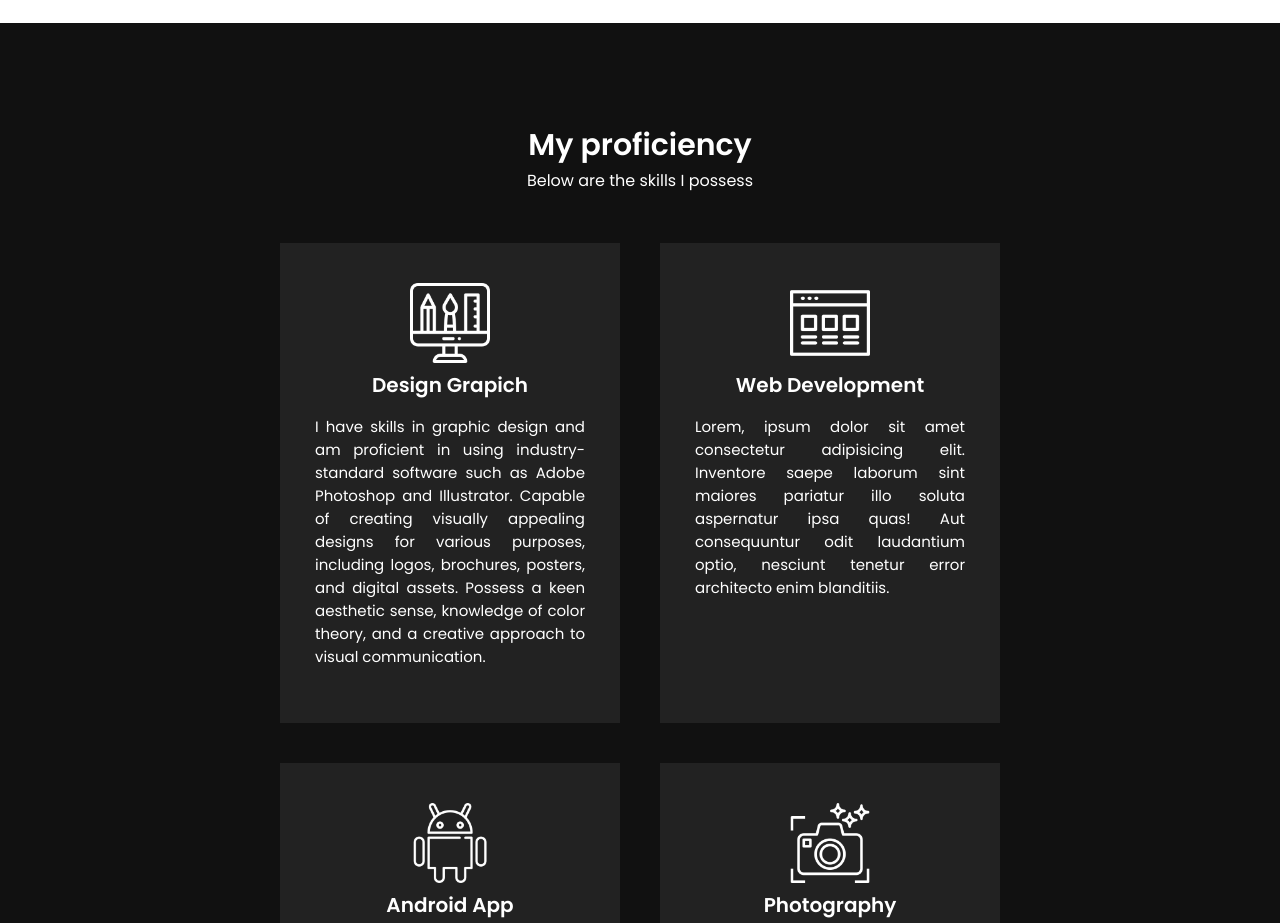
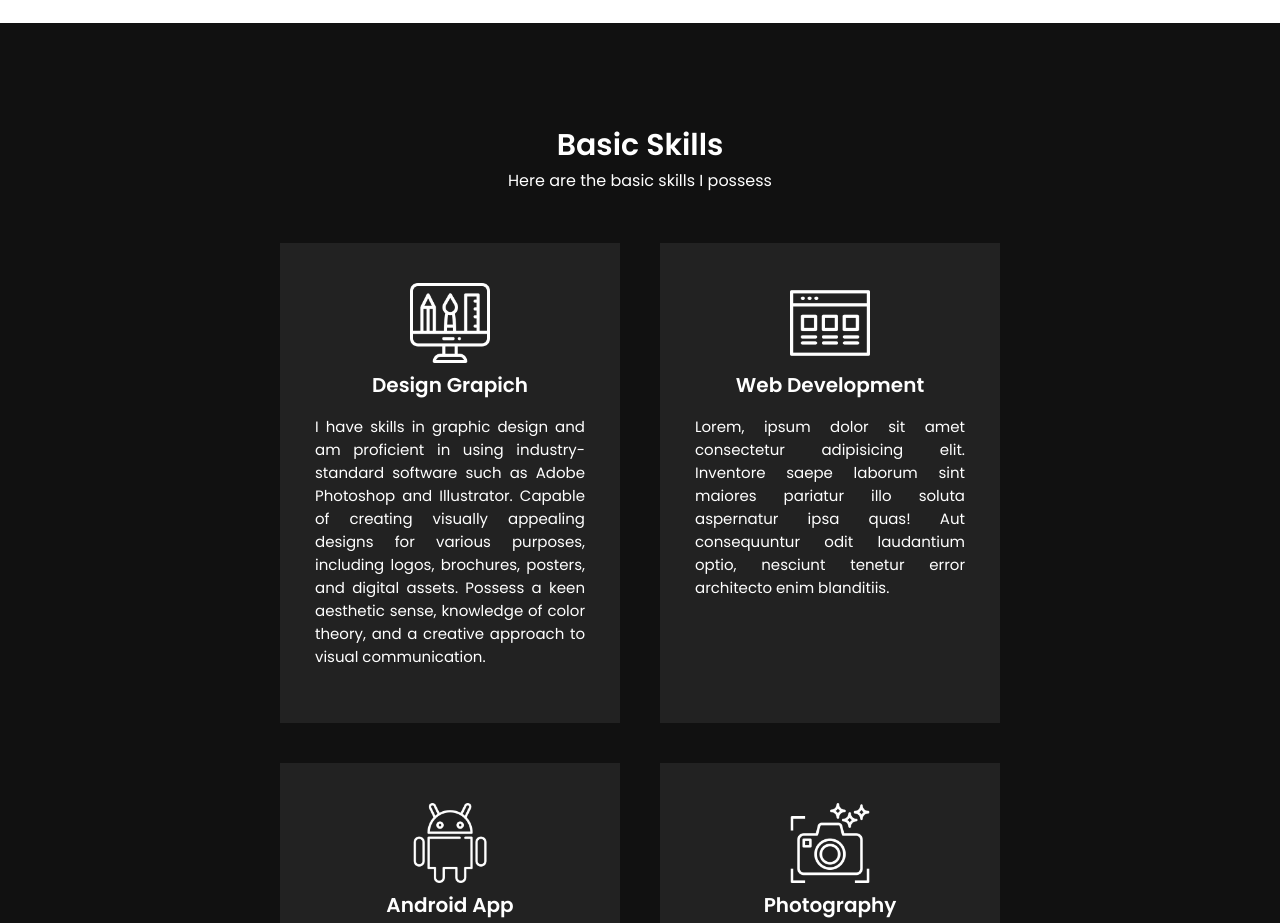
Before and after one commit to Maul-09/LitlelProject, a plain HTML site: page index.html in a window 1280 px wide. Shown: the part 1620-2543 px from the top of the page. Drawn offline with Linux system fonts and the light colour scheme.

Commit message:
ini adalah update

```diff
--- a/css/style.css
+++ b/css/style.css
@@ -372,7 +372,7 @@ a {
 }
 
 a:hover {
-    color: #2196f3;
+    color: #f18930;
 }
 
 .social-icons i:hover {
--- a/index.html
+++ b/index.html
@@ -49,8 +49,8 @@
 
     <section class="services" id="services">
         <div class="heading white">
-            <h2>My proficiency</h2>
-            <p>Below are the skills I possess</p>
+            <h2>Basic Skills</h2>
+            <p>Here are the basic skills I possess</p>
         </div>
         <div class="content">
             <div class="servicesBx">
```
